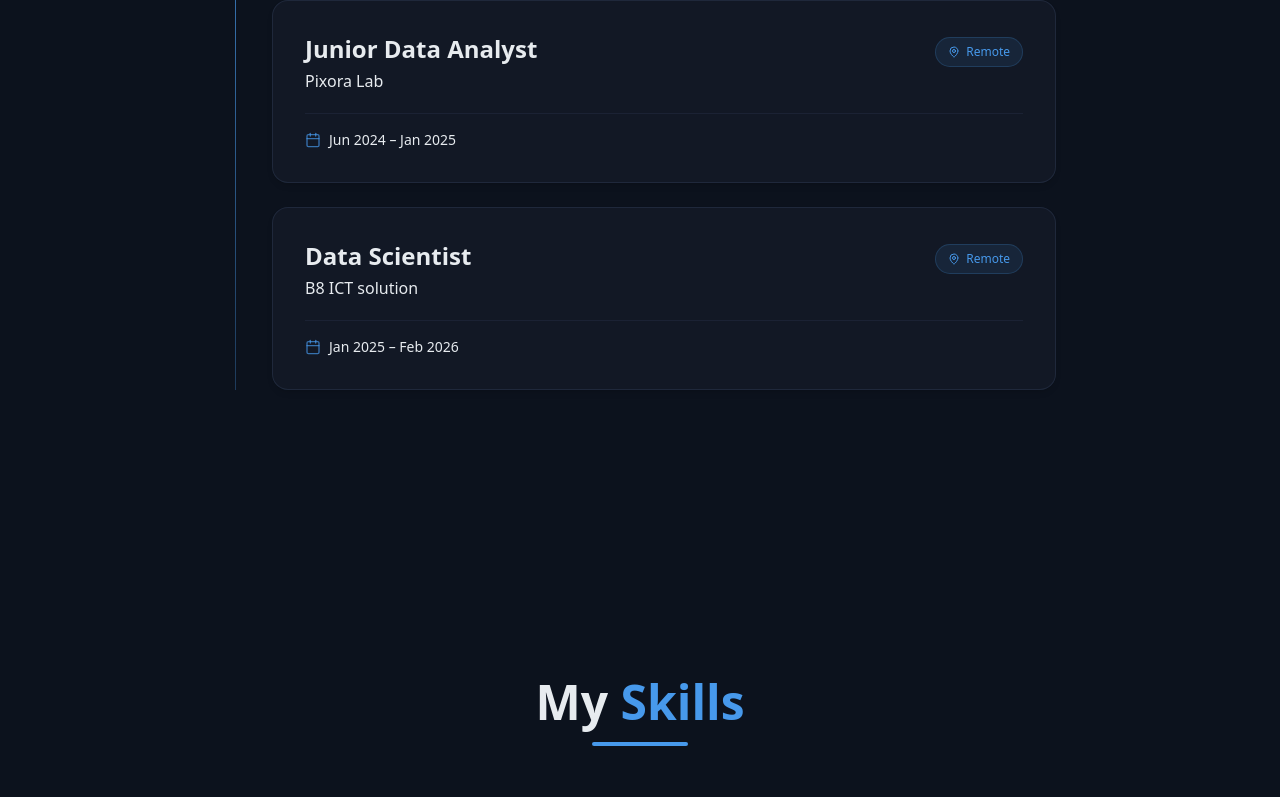
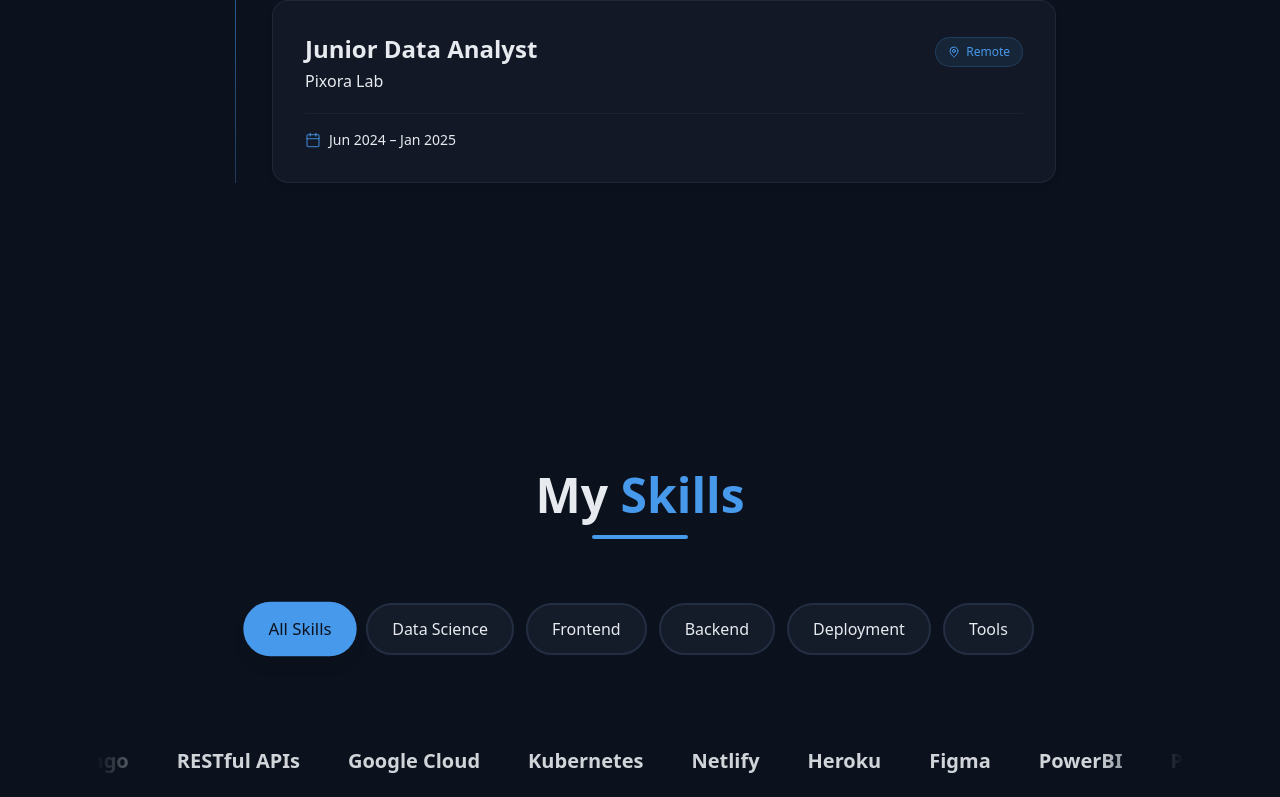
Before and after one commit to WaiYanMinMin/portfolio, a React (Vite) app: page / in a window 1280 px wide. Shown: the part 2623-3420 px from the top of the page. Built offline with nearby package versions, Linux system fonts and the light colour scheme.

Commit message:
update experience

```diff
--- a/src/components/ExperienceSection.jsx
+++ b/src/components/ExperienceSection.jsx
@@ -22,12 +22,7 @@ const jobs = [
     period: "Jun 2024 – Jan 2025",
     remote: true,
   },
-  {
-    role: "Data Scientist",
-    company: "B8 ICT solution",
-    period: "Jan 2025 – Feb 2026",
-    remote: true,
-  },
+
 ];
 
 const staggerDelays = [0.1, 0.25, 0.4, 0.55];
```
